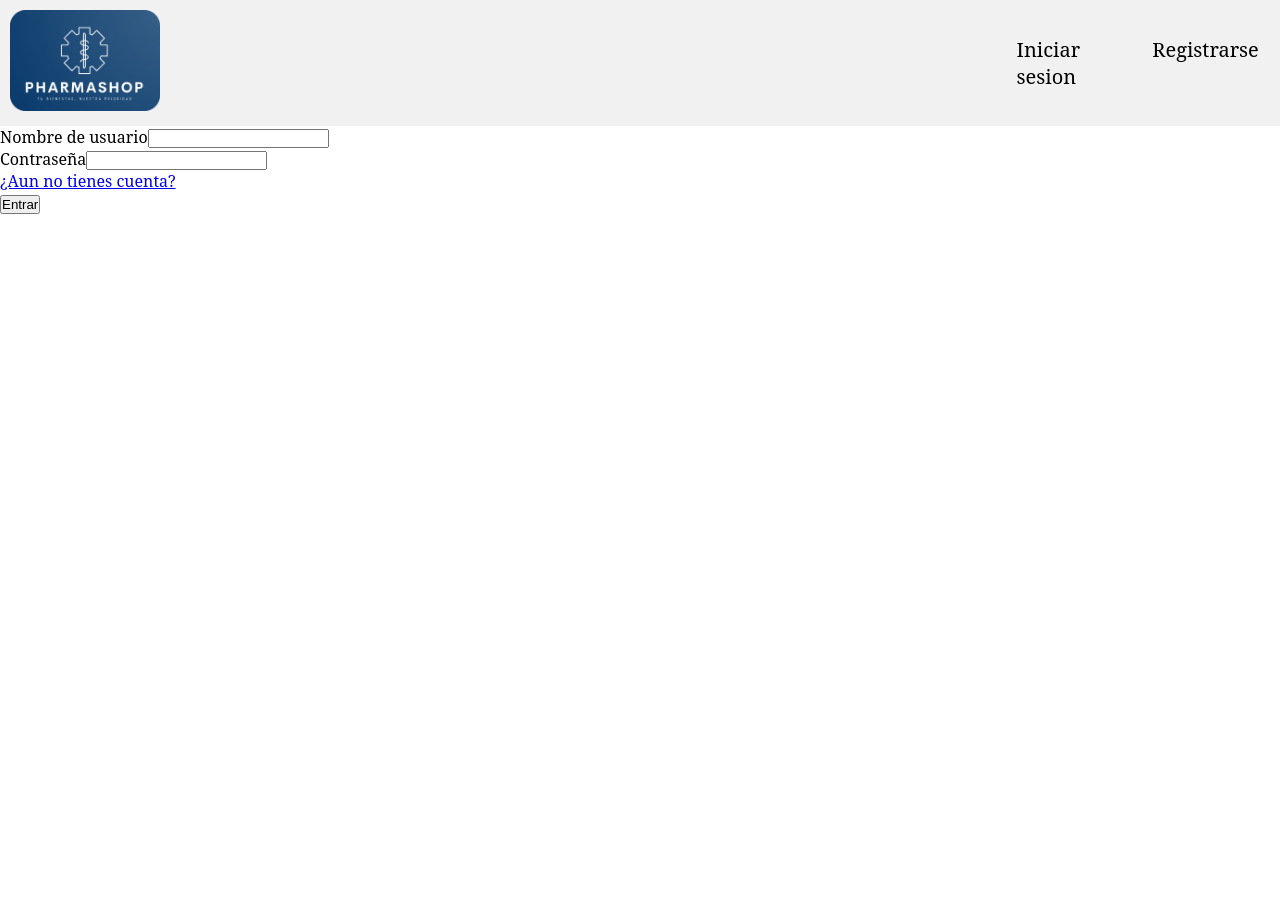
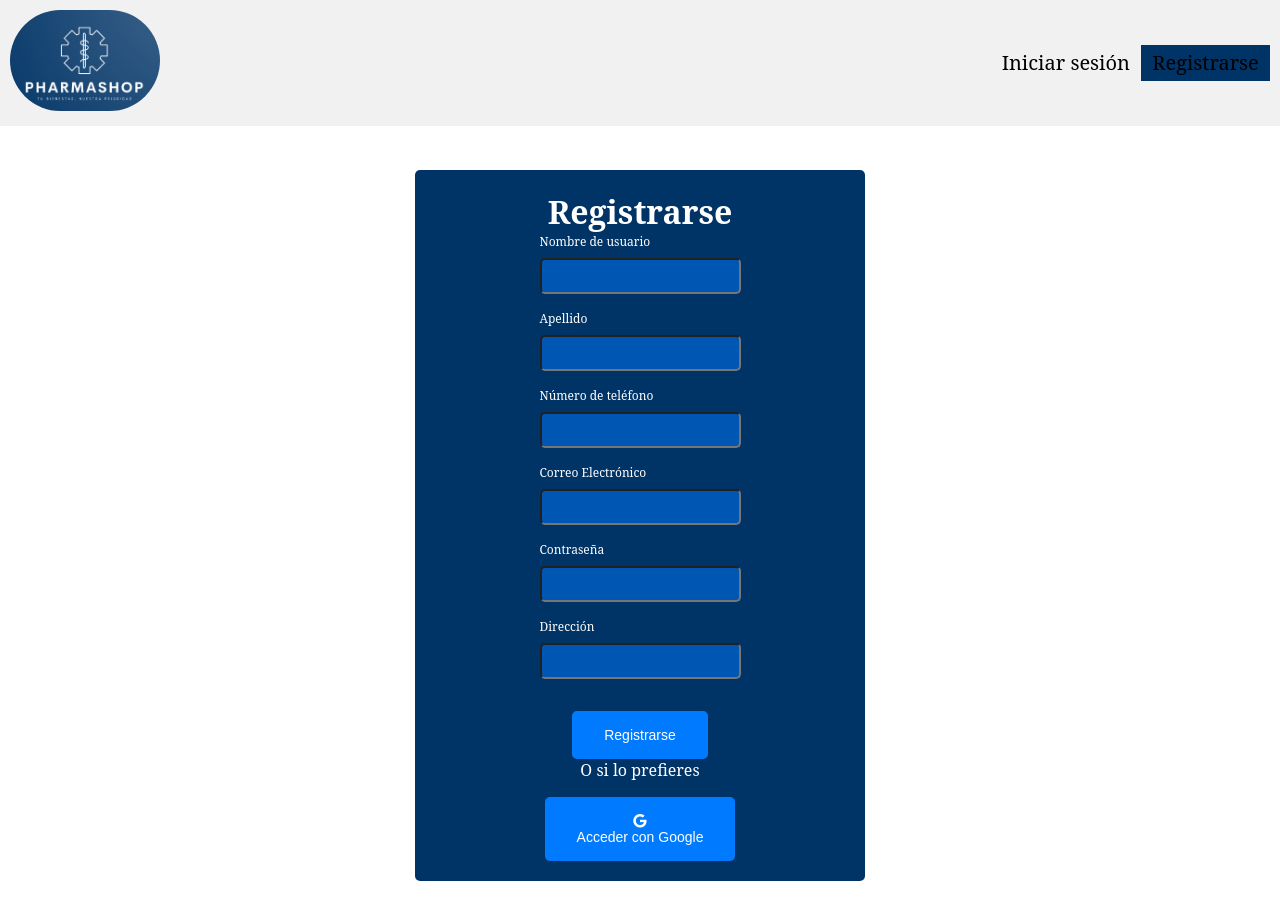
Before and after one commit to Cancelo-67/clientePharmaShop, a Vue app in the folder pharmaShop/: page /register in a window 1280 px wide. Shown: the top 920 px of the page. Before the commit the page ends 800 px from the top, so only its background shows below. Built offline with nearby package versions, Linux system fonts and the light colour scheme; no server answers.

Commit message:
Version movil del login y register

```diff
--- a/pharmaShop/src/components/Navbar.vue
+++ b/pharmaShop/src/components/Navbar.vue
@@ -21,30 +21,63 @@
       </router-link>
       <!-- Usuario no logueado -->
       <router-link v-if="!logued" to="/login" class="login">
-        <p>Iniciar sesion</p>
+        <p>Iniciar sesión</p>
       </router-link>
       <router-link v-if="!logued" to="/register" class="register">
         <p>Registrarse</p>
       </router-link>
     </div>
+    <!-- Botón de menú hamburguesa para dispositivos móviles -->
+    <div class="menu-button" @click="toggleMobileMenu">
+      <i class="fa-solid fa-bars"></i>
+    </div>
+    <!-- Menú desplegable para dispositivos móviles -->
+    <transition name="slide">
+      <div class="mobile-menu" v-if="showMobileMenu">
+        <router-link to="/profile" class="mobile-menu-item" v-if="logued">
+          Perfil
+        </router-link>
+        <router-link to="/cart" class="mobile-menu-item" v-if="logued">
+          Carrito
+        </router-link>
+        <router-link to="/login" class="mobile-menu-item" v-if="logued">
+          Cerrar Sesión
+        </router-link>
+        <router-link to="/login" class="mobile-menu-item" v-if="!logued">
+          Iniciar Sesión
+        </router-link>
+        <router-link to="/register" class="mobile-menu-item" v-if="!logued">
+          Registrarse
+        </router-link>
+      </div>
+    </transition>
   </nav>
 </template>
 
 <script>
 import { mapState, mapMutations } from "vuex";
 import "@fortawesome/fontawesome-free/css/all.css";
+
 export default {
+  data() {
+    return {
+      showMobileMenu: false,
+      logued: false,
+    };
+  },
   methods: {
     ...mapMutations(["setLogued"]),
     changeValue() {
-      console.log(setLogued);
       this.setLogued(false);
-      console.log(setLogued);
+      this.showMobileMenu = false; // Cerrar el menú en dispositivos móviles al cambiar de estado
+      localStorage.removeItem("userLogued");
     },
     logOut() {
       this.changeValue();
       this.$router.push("/");
-      localStorage.removeItem("userLogued");
+    },
+    toggleMobileMenu() {
+      this.showMobileMenu = !this.showMobileMenu;
     },
   },
   computed: {
@@ -56,7 +89,19 @@ export default {
 </script>
 
 <style scoped>
+.menu-button {
+  display: none; /* Ocultar en pantallas más grandes */
+  font-size: 25px;
+  cursor: pointer;
+}
+.navbar-logo {
+}
+.img-logo {
+  border-radius: 91px;
+  width: 150px;
+}
 .register {
+  background-color: #003366;
   text-decoration: none;
   color: inherit;
   font-size: 20px;
@@ -80,6 +125,7 @@ export default {
   background-color: #4a4646;
   border-radius: 10%;
 }
+
 .navbar {
   width: 100%;
   display: flex;
@@ -88,32 +134,63 @@ export default {
   padding: 10px;
   background-color: #f1f1f1;
 }
-.img-logo {
-  width: 150px;
+
+.navbar-icons {
+  /* Estilo de tus iconos de navegación */
+  display: flex;
 }
 
-.navbar-icons {
-  width: 21%;
-  margin-left: 10px;
-  font-size: 50px;
+.mobile-menu {
+  height: 100%;
+  width: 50%;
   display: flex;
-  justify-content: space-around;
+  flex-direction: column;
+  position: absolute;
+  top: 60px;
+  left: 0;
+  background-color: #003366;
+  border: 0.5px solid #000000;
+  border-radius: 5px;
+  z-index: 1;
 }
 
-.navbar-icon {
-  margin-left: 10px;
-  color: #000;
+.mobile-menu-item {
+  text-decoration: none;
+  color: white;
 }
 
-.span-cart {
-  font-size: 17px;
+/* Estilos de la animación de deslizamiento */
+.slide-enter-active,
+.slide-leave-active {
+  transition: transform 0.8s;
 }
-@media screen and (max-width: 833px) {
-  .login {
-    font-size: 15px;
+
+.slide-enter-to,
+.slide-leave {
+  transition: transform 1s;
+  transform: translateX(0);
+}
+
+.slide-enter,
+.slide-leave-to {
+  transform: translateX(-100%);
+}
+
+/* Media query para mostrar el botón de menú hamburguesa en pantallas pequeñas */
+@media screen and (max-width: 768px) {
+  .navbar {
+    background-color: transparent;
   }
-  .register {
-    font-size: 15px;
+  .menu-button {
+    display: block;
+  }
+  .navbar-logo {
+    /* Estilo de tu logotipo */
+    display: none;
+  }
+
+  .navbar-icons {
+    display: none; /* Ocultar iconos de navegación en pantallas pequeñas */
   }
 }
 </style>
--- /dev/null
+++ b/pharmaShop/src/helper/users.js
@@ -0,0 +1,5 @@
+import axios from "axios";
+
+export default function getProducts(url) {
+  return axios.action(url);
+}
--- a/pharmaShop/src/pages/Login.vue
+++ b/pharmaShop/src/pages/Login.vue
@@ -2,7 +2,7 @@
   <div class="popup" v-if="goodPopup">
     <div class="popup-content">
       <h2>Usuario logueado</h2>
-      <p>Bienvenido a PharmaShop {{ formData.email }}!</p>
+      <p>Bienvenido a PharmaShop!</p>
     </div>
   </div>
   <div class="popup" v-if="badPopup">
@@ -13,9 +13,9 @@
   </div>
   <div class="container">
     <form @submit.prevent="submitForm">
-      <h1>Iniciar de Sesion</h1>
+      <h1>Iniciar Sesión</h1>
       <div class="form-group">
-        <label for="username">Correo Electronico</label>
+        <label for="username">Correo Electrónico</label>
         <input type="text" id="username" v-model="formData.email" />
       </div>
 
@@ -23,17 +23,16 @@
         <label for="password">Contraseña</label>
         <input type="password" id="password" v-model="formData.password" />
       </div>
-      <router-link to="/register">
-        <p>¿Has olvidado tu documentacion?</p>
-      </router-link>
-      <button type="submit">Iniciar Sesion</button>
+      <button type="submit">Iniciar Sesión</button>
       <p>O si lo prefieres</p>
-      <button>
+      <button class="google-login">
         <i class="fa-brands fa-google"></i>
         <p>Acceder con Google</p>
       </button>
       <p>¿Eres un nuevo cliente?</p>
-      <p>Crea una nueva cuenta pulsando aqui</p>
+      <router-link to="/register">
+        <p>Crea una nueva cuenta pulsando aquí</p>
+      </router-link>
     </form>
   </div>
 </template>
@@ -45,7 +44,6 @@ export default {
     return {
       // Creo un objeto que contiene los datos del formulario
       formData: {
-        username: "",
         email: "",
         password: "",
       },
@@ -59,7 +57,7 @@ export default {
   methods: {
     async fetchUsers() {
       try {
-        const response = await axios.get("https://dummyjson.com/users");
+        const response = await axios.get("https://dummyjson.com/users"); //https://dummyjson.com/users
         this.users = response.data.users;
         console.log(this.users);
       } catch (error) {
@@ -68,16 +66,12 @@ export default {
     },
     async submitForm() {
       try {
-        const userExists = this.users.some(
-          (user) => user.email === this.formData.email
+        const userExists = this.users.find(
+          (user) =>
+            user.email === this.formData.email &&
+            user.password === this.formData.password
         );
-        const emailExists = this.users.some(
-          (user) => user.email === this.formData.email
-        );
-        const passwordExists = this.users.some(
-          (user) => user.password === this.formData.password
-        );
-        if (!emailExists && !passwordExists) {
+        if (!userExists) {
           this.badPopup = true;
           setTimeout(() => {
             this.badPopup = false;
@@ -106,19 +100,26 @@ export default {
   flex-direction: column;
   align-items: center;
   justify-content: center;
-  height: 60vh;
+  padding: 2rem; /* Agregar espacio alrededor del formulario */
+  a {
+    p {
+      text-decoration: none;
+      color: #fff;
+    }
+  }
 }
 
 form {
-  height: 90%;
-  width: 29%;
+  width: 100%;
+  max-width: 450px; /* Limitar el ancho del formulario en pantallas grandes */
   background-color: #003366;
+  padding: 1rem; /* Agregar espacio dentro del formulario */
+  border-radius: 5px;
+  color: #fff;
   display: flex;
   flex-direction: column;
   align-items: center;
   justify-content: space-evenly;
-  color: #fff;
-  border-radius: 5%;
 }
 
 .form-group {
@@ -128,15 +129,17 @@ form {
 }
 
 label {
-  font-size: 10px;
-  margin-bottom: 7%;
+  font-size: 14px; /* Aumentar el tamaño de la fuente de las etiquetas */
+  margin-bottom: 0.5rem; /* Reducir el espacio entre etiquetas y campos de entrada */
 }
 
 input {
   background-color: #0056b3;
-  border-radius: 4px;
+  border-radius: 5px;
   border: 1px solid;
   color: #fff;
+  padding: 0.5rem; /* Aumentar el espacio interno de los campos de entrada */
+  font-size: 14px; /* Aumentar el tamaño de la fuente de los campos de entrada */
 }
 
 button {
@@ -145,9 +148,21 @@ button {
   color: #fff;
   border: none;
   cursor: pointer;
-  border-radius: 10%;
-  width: 35%;
+  border-radius: 5px;
+  font-size: 14px; /* Aumentar el tamaño de la fuente del botón */
+  margin-top: 1rem; /* Agregar espacio entre el botón y los campos de entrada */
 }
+
+.google-login {
+  display: flex;
+  align-items: center;
+}
+
+.google-login i {
+  font-size: 20px; /* Aumentar el tamaño del ícono de Google */
+  margin-right: 0.5rem; /* Agregar espacio entre el ícono y el texto */
+}
+
 .popup {
   position: fixed;
   top: 0;
@@ -163,7 +178,30 @@ button {
 .popup-content {
   background-color: #fff;
   padding: 1rem;
-  border-radius: 4px;
+  border-radius: 5px;
   text-align: center;
 }
+
+/* Estilos para hacer la página responsive */
+@media screen and (max-width: 768px) {
+  .container {
+    padding: 1rem; /* Reducir el espacio alrededor del formulario en pantallas pequeñas */
+  }
+
+  form {
+    padding: 1rem; /* Reducir el espacio dentro del formulario en pantallas pequeñas */
+  }
+
+  label {
+    font-size: 16px; /* Aumentar el tamaño de la fuente de las etiquetas en pantallas pequeñas */
+  }
+
+  input {
+    font-size: 16px; /* Aumentar el tamaño de la fuente de los campos de entrada en pantallas pequeñas */
+  }
+
+  button {
+    font-size: 16px; /* Aumentar el tamaño de la fuente del botón en pantallas pequeñas */
+  }
+}
 </style>
--- a/pharmaShop/src/pages/Register.vue
+++ b/pharmaShop/src/pages/Register.vue
@@ -1,26 +1,228 @@
 <template>
+  <div class="popup" v-if="goodPopup">
+    <div class="popup-content">
+      <h2>Usuario creado</h2>
+      <p>Bienvenido a PharmaShop!</p>
+    </div>
+  </div>
+  <div class="popup" v-if="badPopup">
+    <div class="popup-content">
+      <h2>Usuario no creado</h2>
+      <p>Vuelva a introducir las credenciales</p>
+    </div>
+  </div>
   <div class="container">
-    <h1></h1>
     <form @submit.prevent="submitForm">
+      <h1>Registrarse</h1>
       <div class="form-group">
         <label for="username">Nombre de usuario</label>
-        <input type="text" id="username" />
+        <input type="text" id="username" v-model="formData.username" />
+      </div>
+
+      <div class="form-group">
+        <label for="surname">Apellido</label>
+        <input type="text" id="surname" v-model="formData.surname" />
+      </div>
+
+      <div class="form-group">
+        <label for="phoneNumber">Número de teléfono</label>
+        <input type="tel" id="phoneNumber" v-model="formData.phoneNumber" />
+      </div>
+
+      <div class="form-group">
+        <label for="email">Correo Electrónico</label>
+        <input type="email" id="email" v-model="formData.email" />
       </div>
 
       <div class="form-group">
         <label for="password">Contraseña</label>
-        <input type="password" id="password" />
+        <input type="password" id="password" v-model="formData.password" />
       </div>
-      <router-link to="/register">
-        <p class="btn">¿Aun no tienes cuenta?</p>
-      </router-link>
-      <button type="submit">Entrar</button>
+
+      <div class="form-group">
+        <label for="address">Dirección</label>
+        <input type="text" id="address" v-model="formData.address" />
+      </div>
+
+      <button type="submit">Registrarse</button>
+      <p>O si lo prefieres</p>
+      <button>
+        <i class="fa-brands fa-google"></i>
+        <p>Acceder con Google</p>
+      </button>
     </form>
   </div>
 </template>
 
 <script>
-export default {};
+import axios from "axios";
+export default {
+  data() {
+    return {
+      // Creo un objeto que contiene los datos del formulario
+      formData: {
+        username: "",
+        surname: "",
+        phoneNumber: "",
+        email: "",
+        password: "",
+        address: "",
+      },
+      // Creo una lista que contiene los usuarios
+      users: [],
+      // Creo dos variables para que se muestre el popup correcto dependiento del momento
+      goodPopup: false,
+      badPopup: false,
+    };
+  },
+  methods: {
+    async fetchUsers() {
+      try {
+        const response = await axios.get("https://dummyjson.com/users");
+        this.users = response.data.users;
+        console.log(this.users);
+      } catch (error) {
+        console.error(error);
+      }
+    },
+    async submitForm() {
+      try {
+        const userExists = this.users.find(
+          (user) =>
+            user.email === this.formData.email &&
+            user.password === this.formData.password
+        );
+        if (!userExists) {
+          this.badPopup = true;
+          setTimeout(() => {
+            this.badPopup = false;
+          }, 1800);
+        } else {
+          this.goodPopup = true;
+          setTimeout(() => {
+            this.goodPopup = false;
+            this.$router.push("/");
+          }, 1800);
+        }
+      } catch (error) {
+        console.error(error);
+      }
+    },
+  },
+  mounted() {
+    this.fetchUsers();
+  },
+};
 </script>
 
-<style lang="scss" scoped></style>
+<style scoped>
+.container {
+  display: flex;
+  flex-direction: column;
+  align-items: center;
+  justify-content: center;
+  min-height: 100vh;
+  a {
+    p {
+      text-decoration: none;
+      color: #fff;
+    }
+  }
+}
+
+form {
+  width: 100%;
+  max-width: 450px;
+  height: 50%;
+  background-color: #003366;
+  display: flex;
+  flex-direction: column;
+  align-items: center;
+  justify-content: space-evenly;
+  color: #fff;
+  border-radius: 5px;
+  padding: 20px;
+}
+
+.form-group {
+  margin-bottom: 1rem;
+  display: flex;
+  flex-direction: column;
+}
+
+label {
+  font-size: 12px;
+  margin-bottom: 0.5rem;
+}
+
+input {
+  background-color: #0056b3;
+  border-radius: 5px;
+  color: #fff;
+  padding: 0.5rem;
+  font-size: 14px;
+}
+
+button {
+  padding: 1rem 2rem;
+  background-color: #007bff;
+  color: #fff;
+  border: none;
+  cursor: pointer;
+  border-radius: 5px;
+  font-size: 14px;
+  margin-top: 1rem;
+}
+.google-login {
+  display: flex;
+  align-items: center;
+}
+
+.google-login i {
+  font-size: 20px; /* Aumentar el tamaño del ícono de Google */
+  margin-right: 0.5rem; /* Agregar espacio entre el ícono y el texto */
+}
+
+.popup {
+  position: fixed;
+  top: 0;
+  left: 0;
+  width: 100%;
+  height: 100%;
+  background-color: rgba(0, 0, 0, 0.5);
+  display: flex;
+  align-items: center;
+  justify-content: center;
+}
+
+.popup-content {
+  background-color: #fff;
+  padding: 1rem;
+  border-radius: 5px;
+  text-align: center;
+}
+
+/* @media para hacer que el formulario sea responsive */
+@media (max-width: 768px) {
+  form {
+    max-width: 60%;
+    padding: 1rem;
+  }
+  label {
+    font-size: 16px; /* Aumentar el tamaño de la fuente de las etiquetas en pantallas pequeñas */
+  }
+
+  input {
+    font-size: 16px; /* Aumentar el tamaño de la fuente de los campos de entrada en pantallas pequeñas */
+  }
+
+  button {
+    font-size: 16px; /* Aumentar el tamaño de la fuente del botón en pantallas pequeñas */
+  }
+}
+@media (max-width: 548px) {
+  form {
+    max-width: 80%;
+  }
+}
+</style>
```
